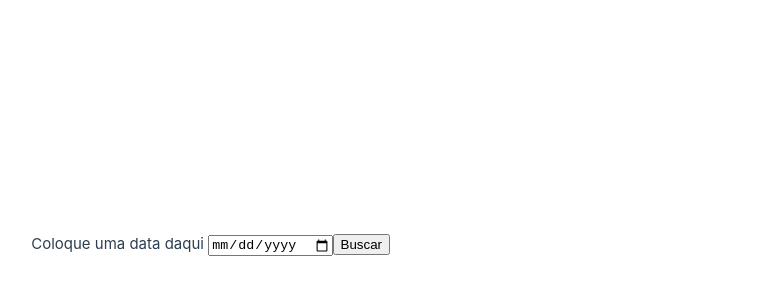
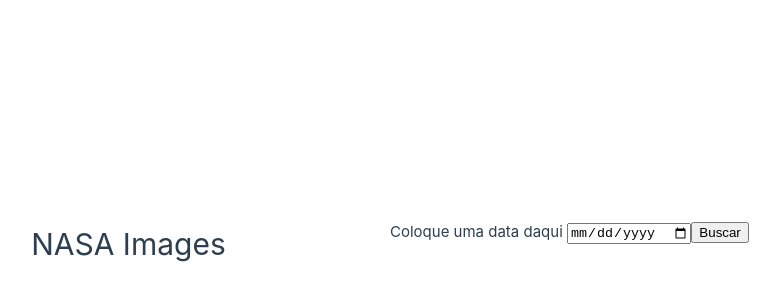
Before and after one commit to andreeigenheer/Nasa-Images, a Vue app: page / in a window 1280 px wide. Shown: the part 156-456 px from the top of the page, without its empty margins (250-1030 px from the left). Built offline with nearby package versions, Linux system fonts and the light colour scheme; no server answers; the HTML template or start-up script is replaced by a standard one.

Commit message:
feat: add lib I18n e suas configurações

```diff
--- a/src/App.vue
+++ b/src/App.vue
@@ -2,7 +2,9 @@
 import { computed, ref, watch } from 'vue'
 import { useImageNasaStore } from './stores/imageStore'
 import { useTranslationStore } from './stores/translateStore'
+import { useI18n } from 'vue-i18n'
 
+const { t } = useI18n();
 const date = ref('');
 const translatedDescription = ref('');
 const translatedTitle = ref('');
@@ -39,6 +41,7 @@ watch(date, (newDate) => {
 </script>
 
 <template>
+  <h1>{{ t('title') }}</h1>
   <label>
     Coloque uma data daqui
     <input type="date" v-model="date" />
```
